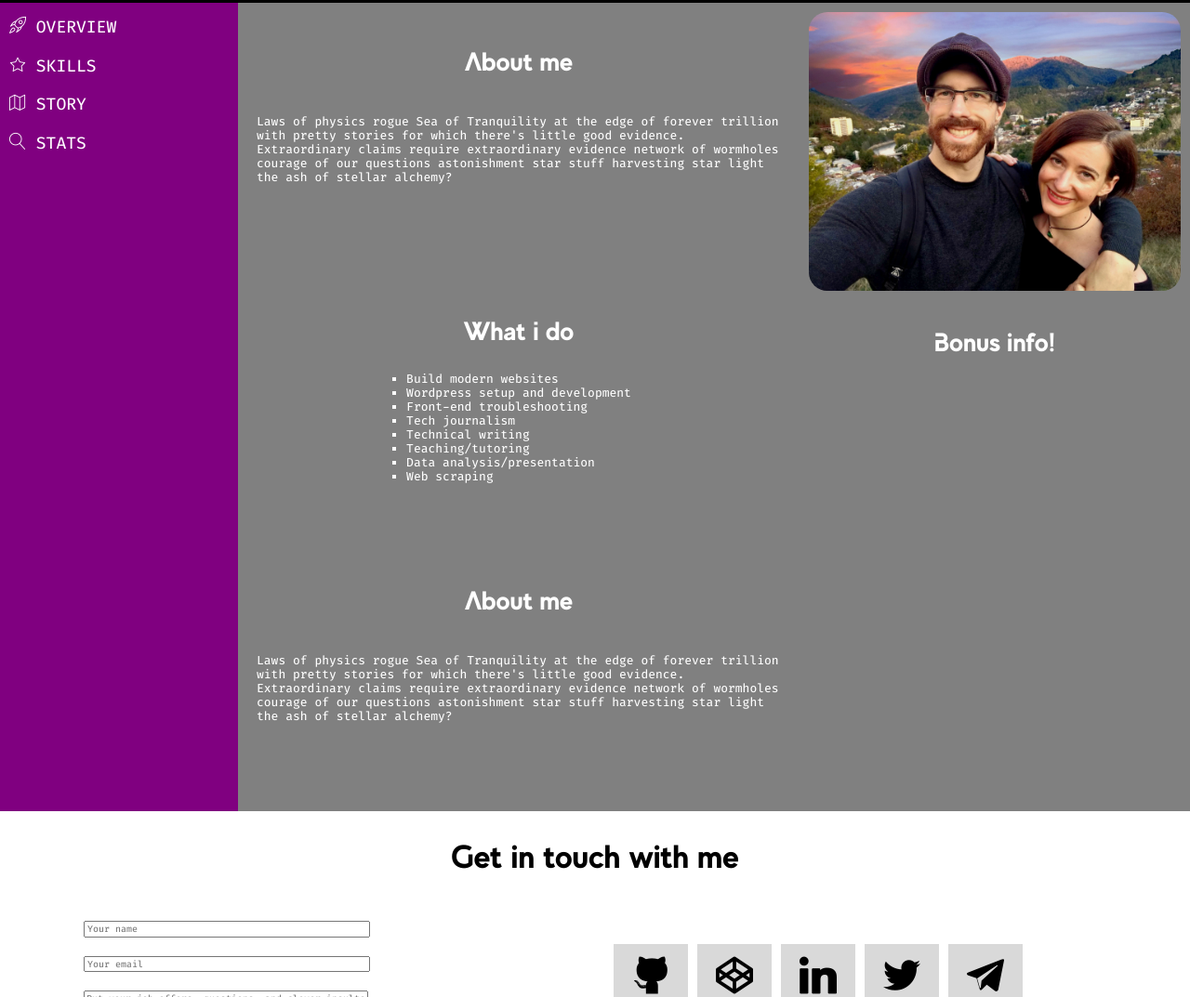
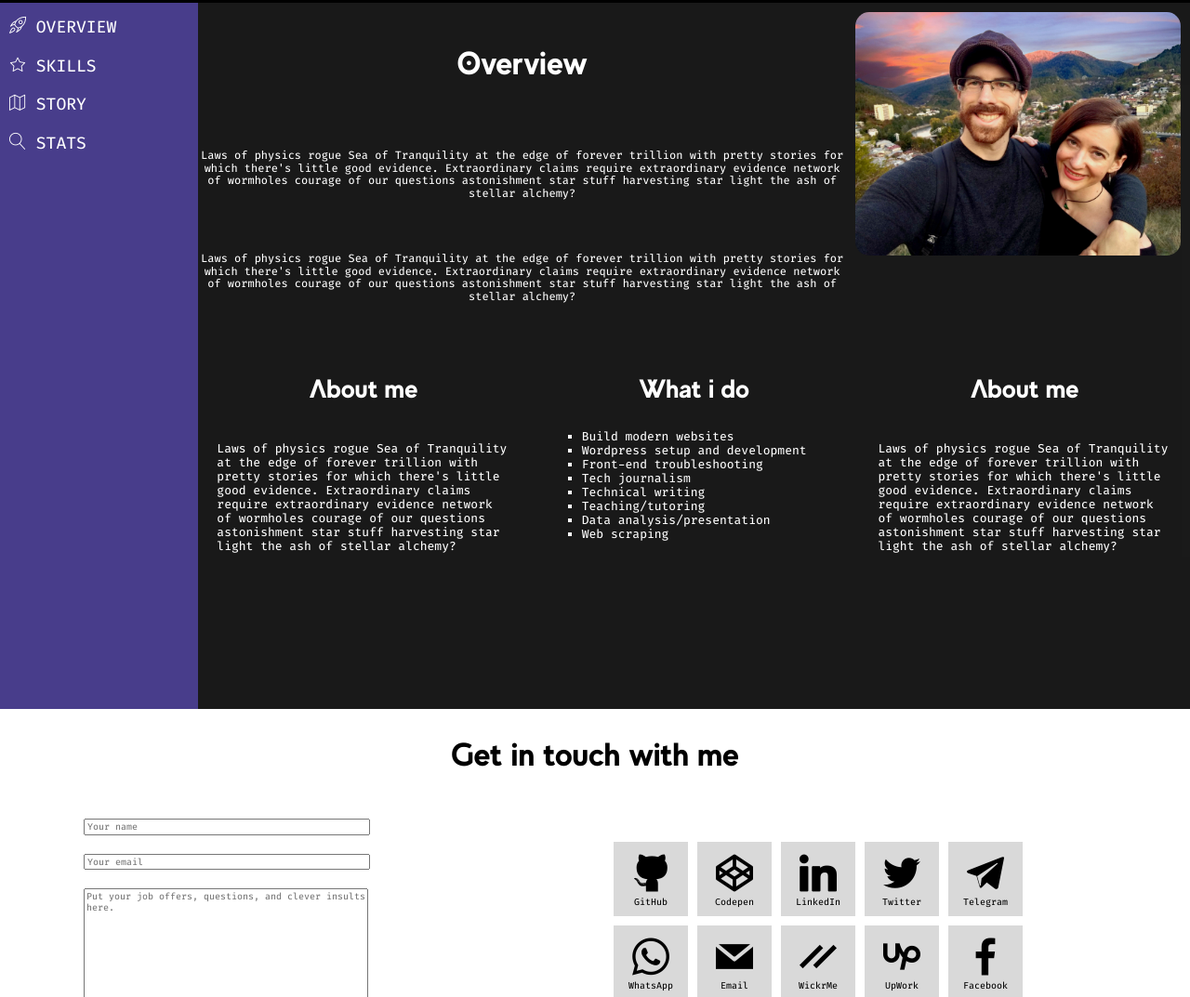
Before and after one commit to andrew-braun/andrewbraun.us, a website: page docs/index.html in a window 1280 px wide. Shown: the part 1434-2507 px from the top of the page at 93% size. Drawn offline with Linux system fonts and the light colour scheme.

Commit message:
about section layout change

```diff
--- a/docs/index.html
+++ b/docs/index.html
@@ -341,7 +341,26 @@
 
       <div class="about-content activeContent" id="about-overview">
         <div class="about-info" id="about-overview-content">
-          <div class="about-info-main-column">
+          <div class="about-header">
+            <h2>Overview</h2>
+            <p class="about-header-text">
+                Laws of physics rogue Sea of Tranquility
+                at the edge of forever trillion with pretty stories for
+                which there's little good evidence. Extraordinary claims
+                require extraordinary evidence network of wormholes
+                courage of our questions astonishment star stuff
+                harvesting star light the ash of stellar alchemy?
+            </p>
+            <p class="about-header-text">
+              Laws of physics rogue Sea of Tranquility
+              at the edge of forever trillion with pretty stories for
+              which there's little good evidence. Extraordinary claims
+              require extraordinary evidence network of wormholes
+              courage of our questions astonishment star stuff
+              harvesting star light the ash of stellar alchemy?
+          </p>
+          </div>
+          <div class="about-info-row">
             <div class="about-info-block">
               <h3>About me</h3>
               <p>
@@ -394,17 +413,14 @@
               </p>
             </div>
           </div>
-          <div class="about-info-side-column">
-            <div class="about-img-container">
-              <img src="assets/img/profile-picture-gori-laurel.jpg">
-            </div>
-
-            <div class="about-content-aside">
-              <h3>Bonus info!</h3>
-            </div>
-        </div>
+        <div class="about-info-side-column">
+          <div class="about-img-container">
+            <img src="assets/img/profile-picture-gori-laurel.jpg">
+          </div>
         </div>
       </div>
+      </div>
+
       <div class="about-content" id="about-skills">
         <div class="about-info">
           <div class="about-info-block">
--- a/docs/style.css
+++ b/docs/style.css
@@ -9,6 +9,7 @@ html {
   font-size: 10px;
   font-family: 'Fira Code', "Lucida Console", Monaco, monospace;
   scroll-behavior: smooth;
+  overflow: hidden;
 }
 
 /* Heading styles */
@@ -412,7 +413,7 @@ code {
 /* ABOUT ME */
 
 .about-page-section {
-  background-color: gray;
+  background-color: hsla(0, 0%, 0%, 0.9);
 }
 
 .about-header {
@@ -423,7 +424,7 @@ code {
 .about-container {
   display: grid;
 
-  grid-template-columns: 1fr 4fr;
+  grid-template-columns: 1fr 5fr;
   grid-template-areas:
   "nav content";
 
@@ -437,7 +438,7 @@ code {
   min-width: 15rem;
   padding: 0.5rem;
 
-  background-color: purple;
+  background-color: darkslateblue;
 }
 
 .left-sidebar-list {
@@ -462,27 +463,38 @@ code {
 }
 
 .about-content {
-  grid-area: content;
-
   display: none;
   flex-wrap: wrap;
 }
 
 #about-overview-content {
   display: grid;
-  grid-template-columns: minmax(1fr, 80%), minmax(1fr, 20%);
+  grid-template-columns: 4fr 1fr;
   grid-template-areas:
-  "content image"
-  "content aside"
-  "content aside";
+  "header image"
+  "content content"
+  "content content";
 }
 
-.about-info-main-column {
+.about-header {
   display: flex;
   flex-direction: column;
+  justify-content: space-around;
+  grid-area: header;
+}
+
+.about-header-text {
+  font-size: 1.2rem;
+}
+
+.about-info-row {
+  grid-area: content;
+  display: flex;
+  flex-wrap: wrap;
 }
 
 .about-info-side-column {
+  grid-area: image;
   display: flex;
   flex-direction: column;
   justify-content: flex-start;
@@ -496,10 +508,9 @@ code {
 }
 
 .about-img-container img {
-  flex-basis: 50rem;
-  flex-shrink: 1;
-  border-radius: 2rem;
-  max-width: 40rem;
+  flex-basis: 35rem;
+  border-radius: 1.5rem;
+  max-width: 35rem;
 }
 
 .about-info {
@@ -510,7 +521,7 @@ code {
 }
 
 #about-overview-content .about-info {
-  grid-area: content;
+
 }
 
 .about-info-block {
@@ -678,9 +689,9 @@ code {
 
   #about-overview-content {
     grid-template-areas:
+    "header"
+    "image"
     "content"
-    "image"
-    "aside"
   }
 
 
```
